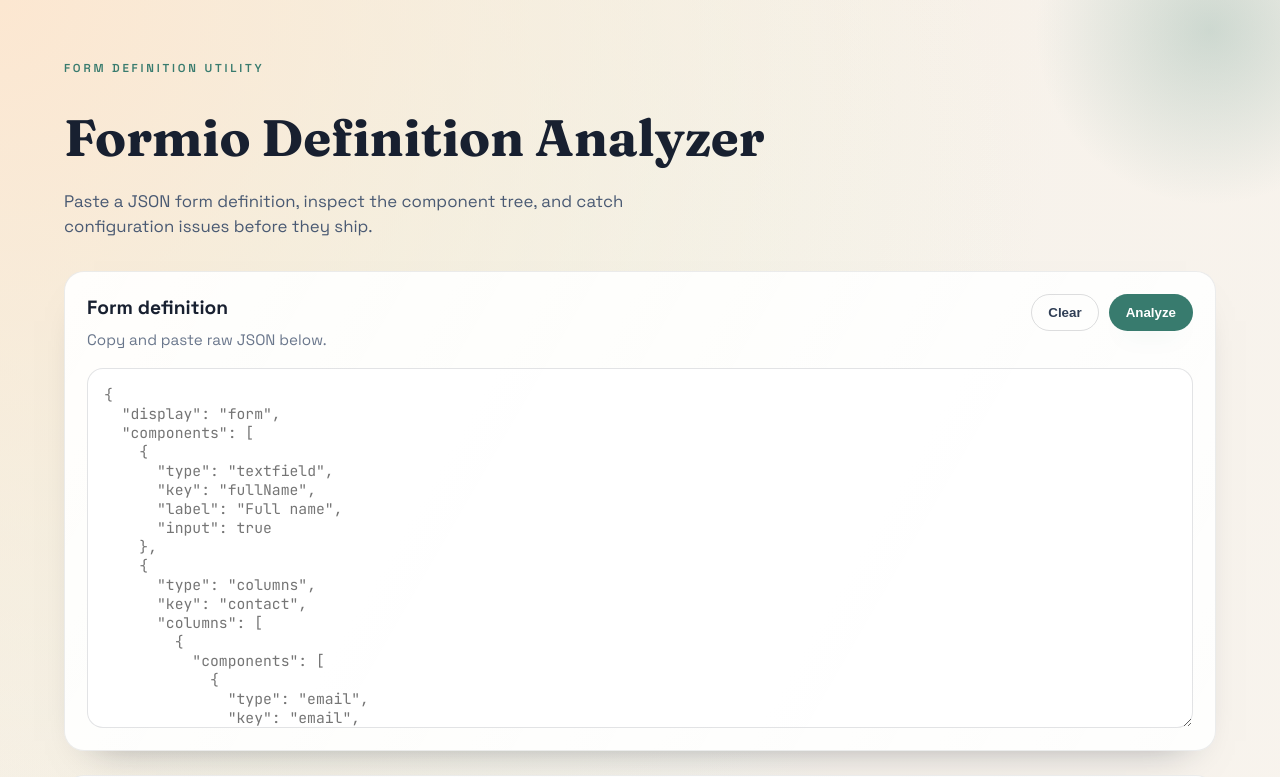
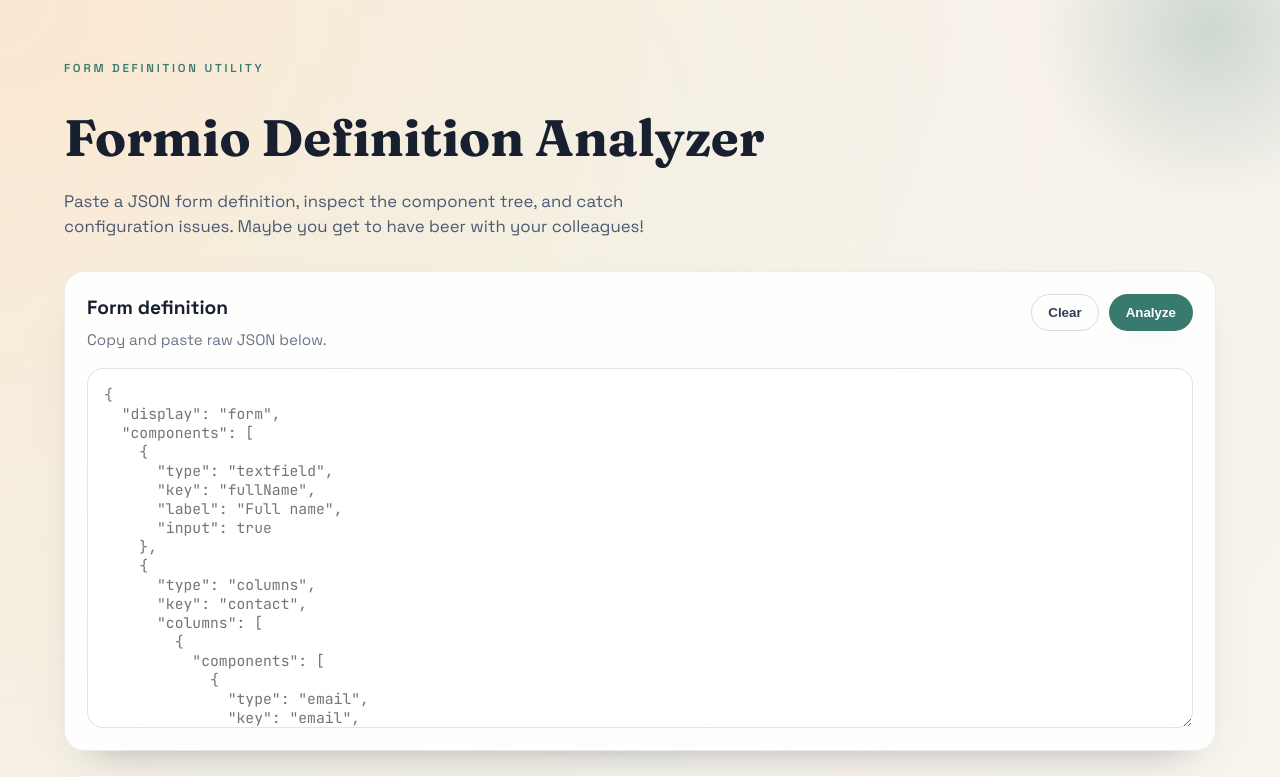
Before and after one commit to JamaJ1701/formio-formdef-utility, a React (Vite) app: page / in a window 1280 px wide. Shown: the top 777 px of the page. Built offline with nearby package versions, Linux system fonts and the light colour scheme.

Commit message:
Text update

```diff
--- a/src/App.jsx
+++ b/src/App.jsx
@@ -73,7 +73,8 @@
                 <h1 className="title">Formio Definition Analyzer</h1>
                 <p className="subtitle">
                     Paste a JSON form definition, inspect the component tree,
-                    and catch configuration issues before they ship.
+                    and catch configuration issues. Maybe you get to have beer
+                    with your colleagues!
                 </p>
             </header>
 
```
